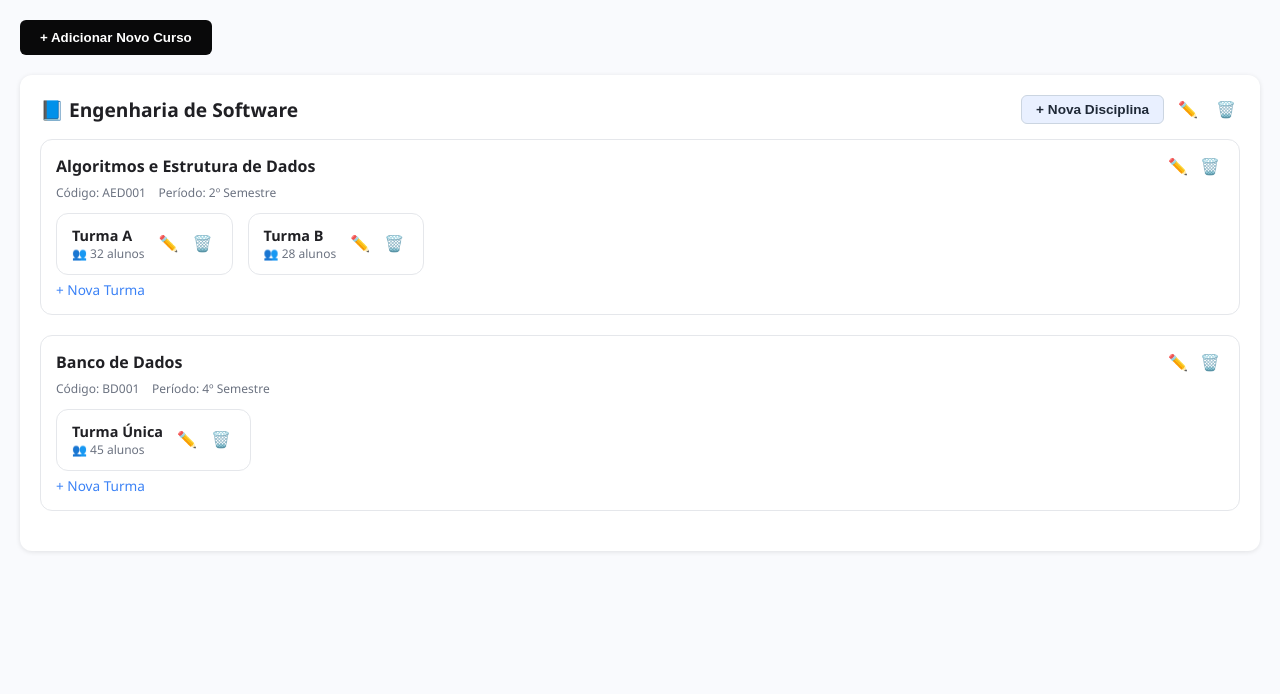
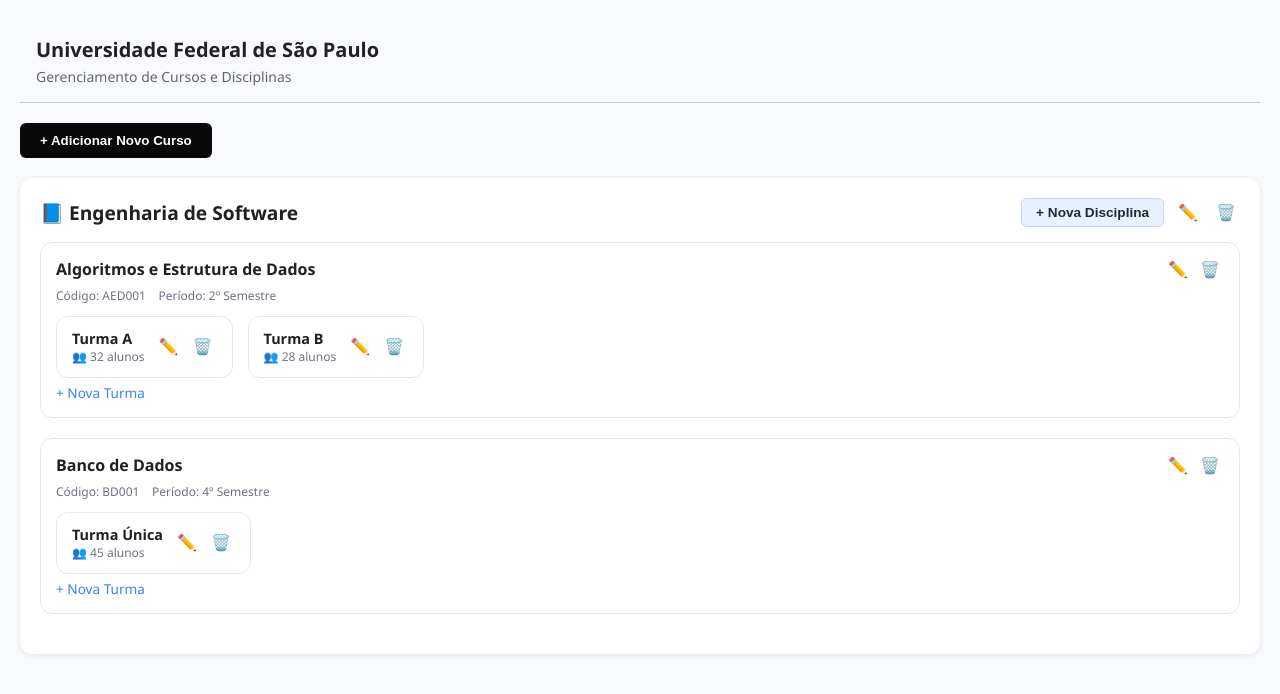
Before and after one commit to SamuelCampovilla/PI_II_ES_TIME_3, a website: page frontend/src/menagementPage.html in a window 1280 px wide. Drawn offline with Linux system fonts and the light colour scheme.

Commit message:
refiz a parte de gerenciamento de disciplinas

```diff
--- a/frontend/src/menagementPage.html
+++ b/frontend/src/menagementPage.html
@@ -7,6 +7,11 @@
 <link rel="stylesheet" href="styles/pages/menagement.css" />
 </head>
 <body>
+  <header class="header">
+    <h1 class="title">Universidade Federal de São Paulo</h1>
+    <p class="subtitle">Gerenciamento de Cursos e Disciplinas</p>
+  </header>
+
 
 <button id="add-course">+ Adicionar Novo Curso</button>
 
--- a/frontend/src/styles/pages/menagement.css
+++ b/frontend/src/styles/pages/menagement.css
@@ -1,9 +1,29 @@
-body {
+  body {
     font-family: 'Segoe UI', Tahoma, Geneva, Verdana, sans-serif;
     background: #f9fafd;
     margin: 20px;
     color: #202024;
   }
+
+  .header {
+    padding: 16px;
+    border-bottom: 1px solid #ccc;
+    margin-bottom: 20px;
+  }
+
+  .title {
+    font-size: 20px;
+    font-weight: 600;
+    color: #222;
+    margin: 0 0 4px 0;
+  }
+
+  .subtitle {
+    font-size: 14px;
+    color: #666;
+    margin: 0;
+  }
+
 
   button, .btn {
     cursor: pointer;
```
